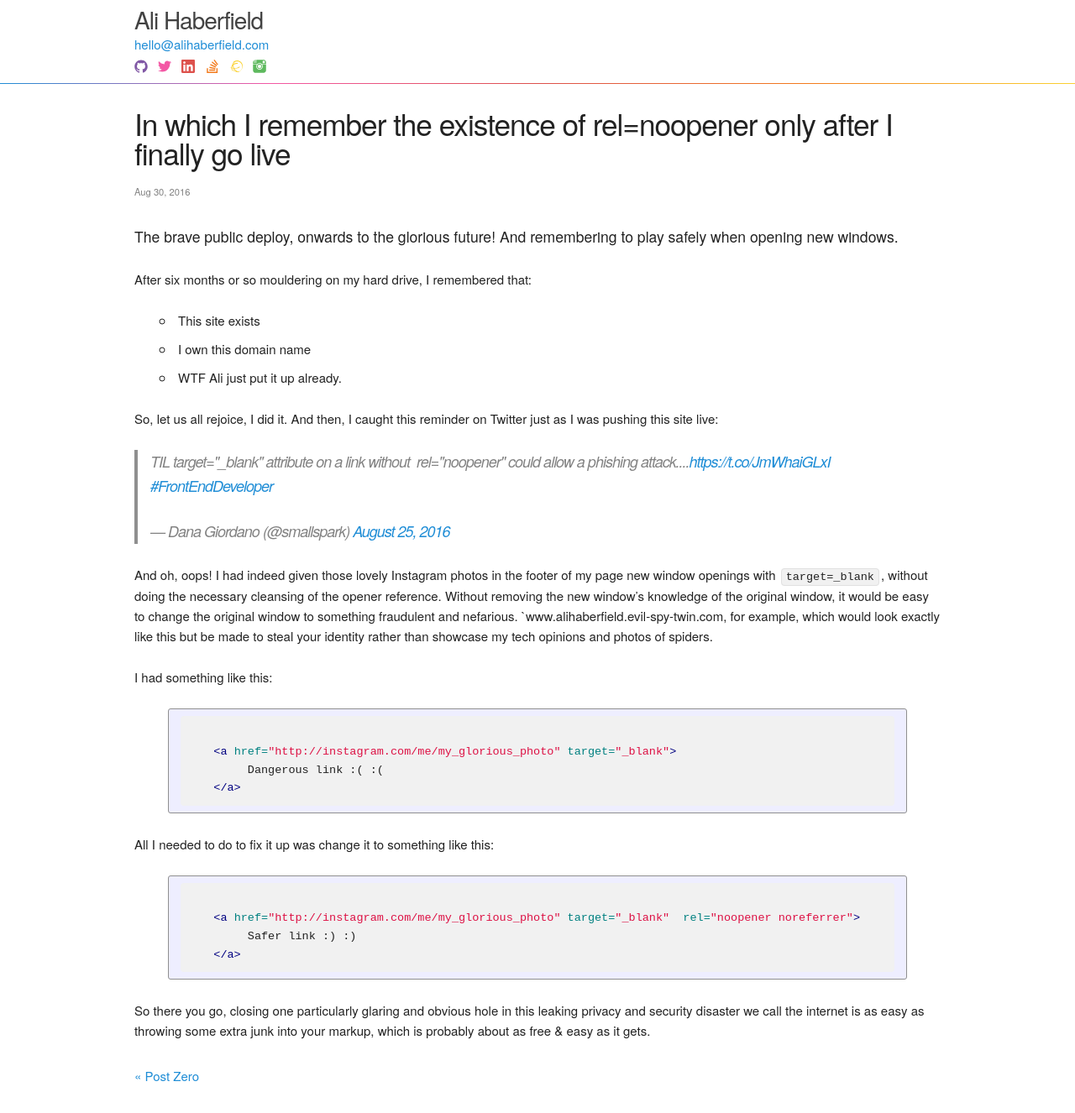
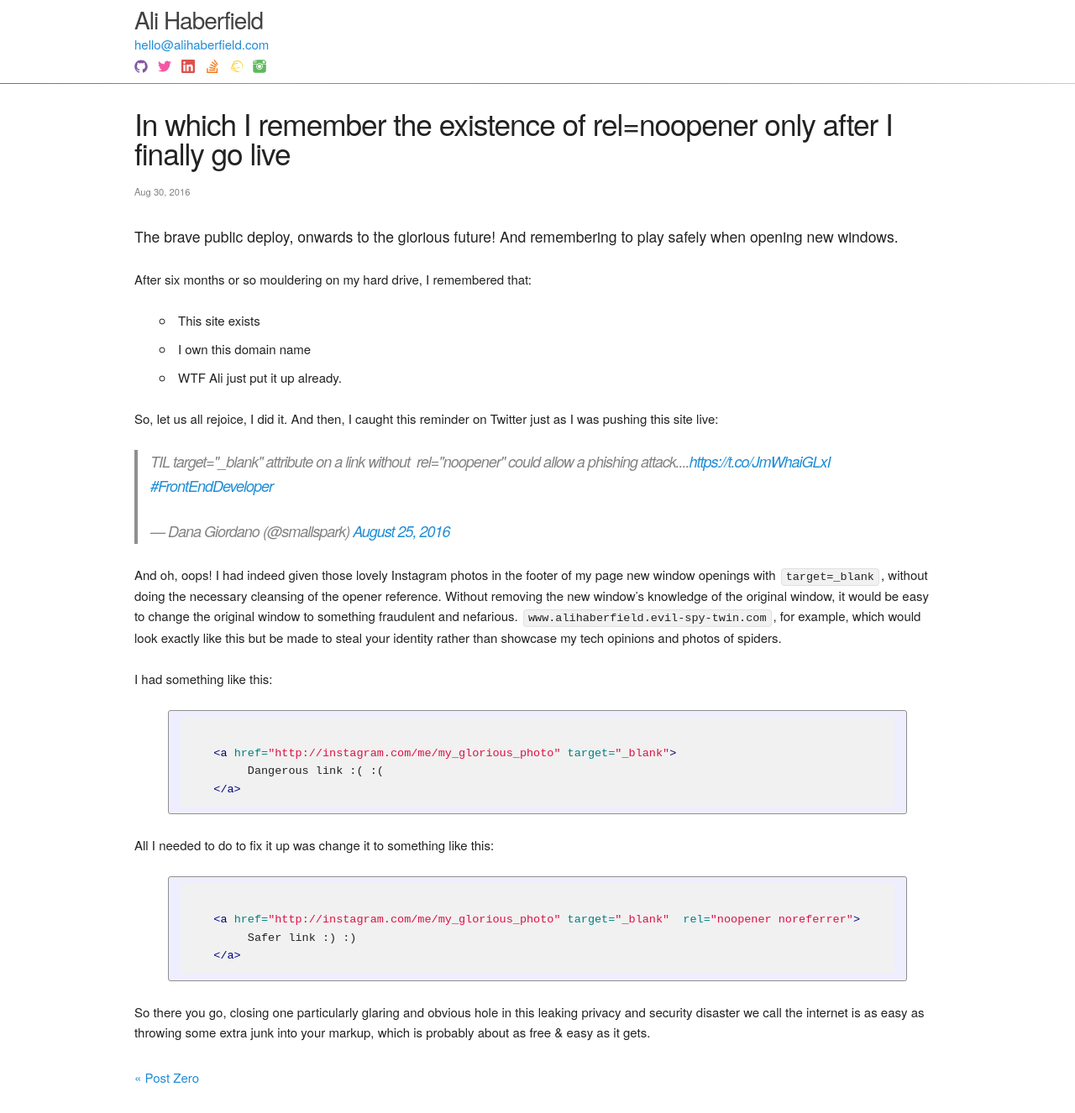
Before and after one commit to alihaberfield/alihaberfield.source, a Jekyll site: the page built from _posts/2016-08-30-go-live.md, in a window 1280 px wide. Shown: the whole page at 84% size. Built offline with Jekyll 4.4.1, drawn with Linux system fonts in a browser that asks for light colours; comment, search, counter and statistics services are not loaded.

Commit message:
Forgot a syntax highlight thingy

```diff
--- a/_posts/2016-08-30-go-live.md
+++ b/_posts/2016-08-30-go-live.md
@@ -18,7 +18,7 @@ So, let us all rejoice, I did it. And then, I caught this reminder on Twitter ju
 <blockquote class="twitter-tweet" data-lang="en"><p lang="en" dir="ltr">TIL target=&quot;_blank&quot; attribute on a link without  rel=&quot;noopener&quot; could allow a phishing attack....<a href="https://t.co/JmWhaiGLxI">https://t.co/JmWhaiGLxI</a> <a href="https://twitter.com/hashtag/FrontEndDeveloper?src=hash">#FrontEndDeveloper</a></p>&mdash; Dana Giordano (@smallspark) <a href="https://twitter.com/smallspark/status/768908206395445248">August 25, 2016</a></blockquote>
 <script async src="//platform.twitter.com/widgets.js" charset="utf-8"></script>
 
-And oh, oops! I had indeed given those lovely Instagram photos in the footer of my page new window openings with `target=_blank`, without doing the necessary cleansing of the opener reference. Without removing the new window's knowledge of the original window, it would be easy to change the original window to something fraudulent and nefarious. `www.alihaberfield.evil-spy-twin.com, for example, which would look exactly like this but be made to steal your identity rather than showcase my tech opinions and photos of spiders.
+And oh, oops! I had indeed given those lovely Instagram photos in the footer of my page new window openings with `target=_blank`, without doing the necessary cleansing of the opener reference. Without removing the new window's knowledge of the original window, it would be easy to change the original window to something fraudulent and nefarious. `www.alihaberfield.evil-spy-twin.com`, for example, which would look exactly like this but be made to steal your identity rather than showcase my tech opinions and photos of spiders.
 
 I had something like this:
 
```
